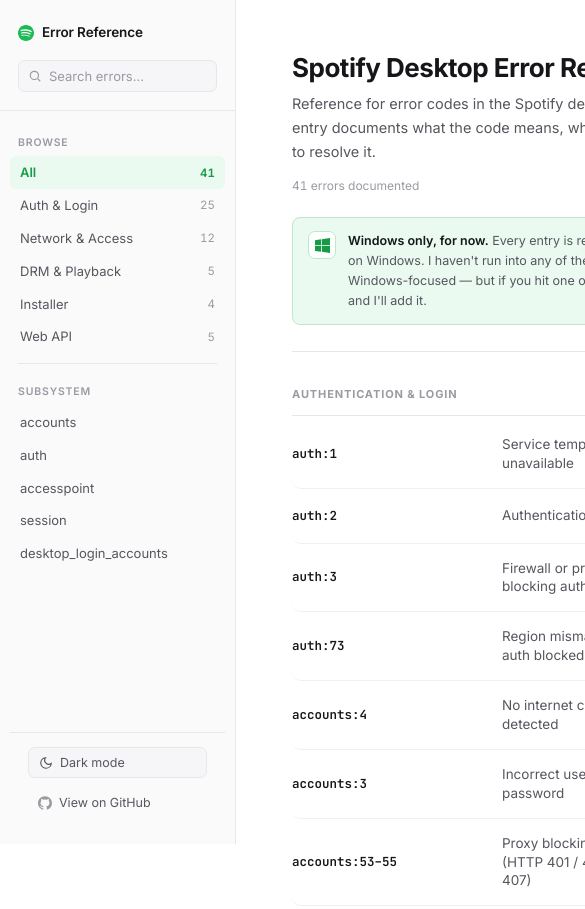
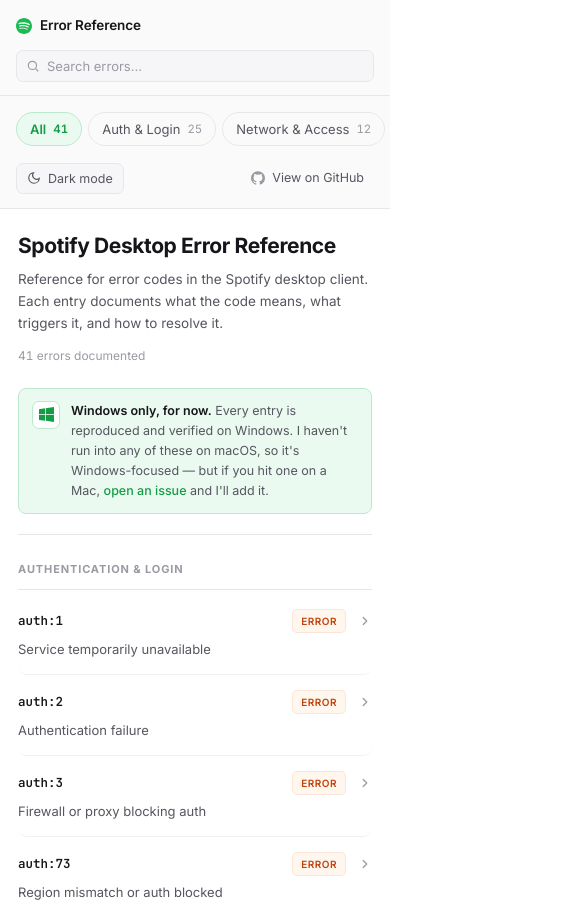
Before and after one commit to 0iy/spotify-error-ref, a plain HTML site: page index.html in a window 390 px wide. Shown: the top 909 px of the page, 585 px wide, since content can reach past the window. Drawn offline with Linux system fonts and the light colour scheme.

Commit message:
make it work on mobile

```diff
--- a/index.html
+++ b/index.html
@@ -222,6 +222,42 @@ code{font-family:'JetBrains Mono',ui-monospace,'Cascadia Code',Consolas,monospac
 ::-webkit-scrollbar-track{background:transparent}
 ::-webkit-scrollbar-thumb{background:var(--border);border-radius:6px;border:2px solid var(--bg)}
 ::-webkit-scrollbar-thumb:hover{background:var(--text-3)}
+
+/* ── Mobile ──────────────────────────────────────────────────── */
+@media(max-width:760px){
+  .shell{flex-direction:column}
+  .nav{width:100%;height:auto;position:static;border-right:none;border-bottom:1px solid var(--border);padding:15px 0 13px;display:block}
+  .nav-top{padding:0 16px 13px}
+  .nav-logo{margin-bottom:13px}
+  .nav-scroll{display:flex;gap:6px;flex-wrap:nowrap;overflow-x:auto;overflow-y:hidden;-webkit-overflow-scrolling:touch;padding:2px 16px;scrollbar-width:none}
+  .nav-scroll::-webkit-scrollbar{display:none}
+  .nav-group{display:flex;gap:6px;align-items:center;padding:0;margin:0}
+  .nav-label,.nav-sep{display:none}
+  .nav-item{flex-shrink:0;border:1px solid var(--border);border-radius:20px;padding:6px 13px;gap:7px}
+  .nav-item:hover{transform:none}
+  .nav-item.on{border-color:var(--accent-line)}
+  .nav-foot{display:flex;align-items:center;gap:10px;border-top:none;margin:13px 16px 0;padding:0}
+  .theme-btn{width:auto}
+  .nav-link{margin-top:0;margin-left:auto}
+
+  .body{flex:none;width:100%;max-width:100%;padding:24px 18px 64px;margin:0}
+  .ph{margin-bottom:26px;padding-bottom:20px}
+  .ph h1{font-size:21px;letter-spacing:-.4px}
+  .ph p{font-size:13.5px}
+  .platform{gap:11px;padding:12px 13px}
+
+  .section{margin-bottom:30px}
+  .entry-head{flex-wrap:wrap;gap:7px 12px;align-items:center}
+  .entry-code{min-width:0;order:1}
+  .badge{order:2;margin-left:auto}
+  .caret{order:3}
+  .entry-title{order:4;flex-basis:100%;width:100%;font-size:13px;line-height:1.45}
+  .entry.exp{margin:4px -10px;padding:0 10px}
+
+  .cols{grid-template-columns:1fr;gap:16px}
+  .chain-wrap{padding:12px 13px}
+  .footer-links{gap:14px 18px}
+}
 
 @media(prefers-reduced-motion:reduce){*,*::before,*::after{animation-duration:.001ms!important;animation-delay:0!important;transition-duration:.001ms!important;scroll-behavior:auto!important}}
 </style>
```
